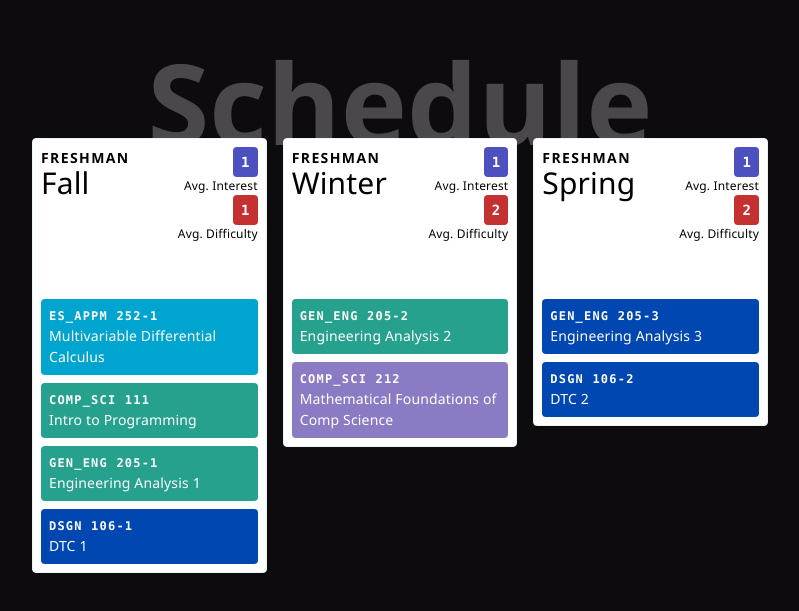
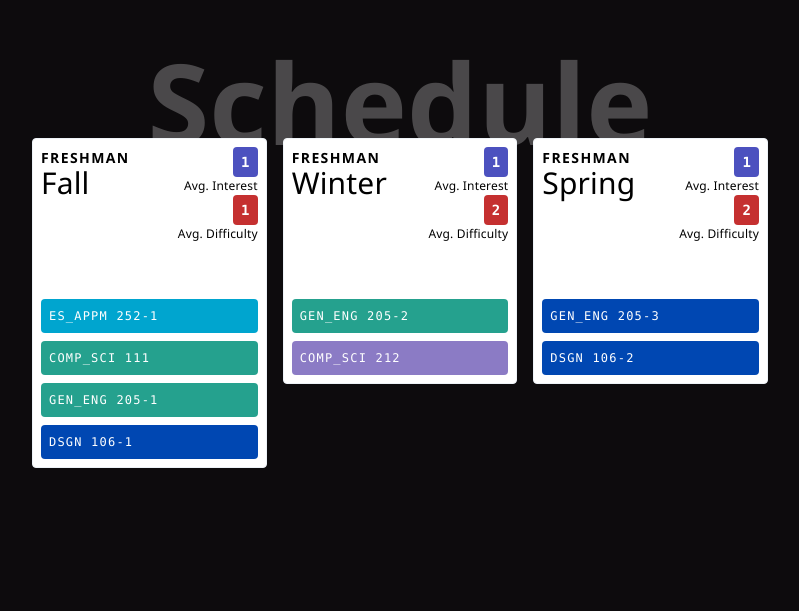
Before and after one commit to fardeemmunir/gameplan, a Next.js app: page / in a window 1280 px wide. Shown: the part 1299-1910 px from the top of the page, without its empty margins (240-1039 px from the left). After the commit the page ends 1839 px from the top, so only its background shows below. Built offline with nearby package versions, Linux system fonts and the light colour scheme.

Commit message:
Show class details when selected on the schedule ui

```diff
--- a/components/QuarterCard.jsx
+++ b/components/QuarterCard.jsx
@@ -1,4 +1,6 @@
-import React from "react";
+import React, { useContext } from "react";
+
+import Store from "../lib/store";
 import difficultyToColor from "../lib/difficultyToColor";
 
 const QuarterOverview = ({ difficulty, interest }) => (
@@ -20,6 +22,8 @@ const QuarterOverview = ({ difficulty, interest }) => (
 );
 
 const QuarterCard = ({ classes, year, quarter }) => {
+  const { dispatch } = useContext(Store);
+
   return (
     <div className="w-1/3 px-2 mb-4">
       <div className="border border-gray-200 rounded p-2 bg-white">
@@ -49,11 +53,18 @@ const QuarterCard = ({ classes, year, quarter }) => {
               style={{
                 backgroundColor: difficultyToColor(classInfo.difficulty)
               }}
+              onClick={() => {
+                dispatch({
+                  type: "EDIT_CLASS",
+                  payload: {
+                    classCode: classInfo.code
+                  }
+                });
+              }}
             >
-              <h2 className="font-bold text-xs tracking-widest font-mono">
+              <h2 className="text-xs tracking-widest font-mono">
                 {classInfo.code}
               </h2>
-              <h1 className="text-sm">{classInfo.name}</h1>
             </li>
           ))}
         </ul>
```
